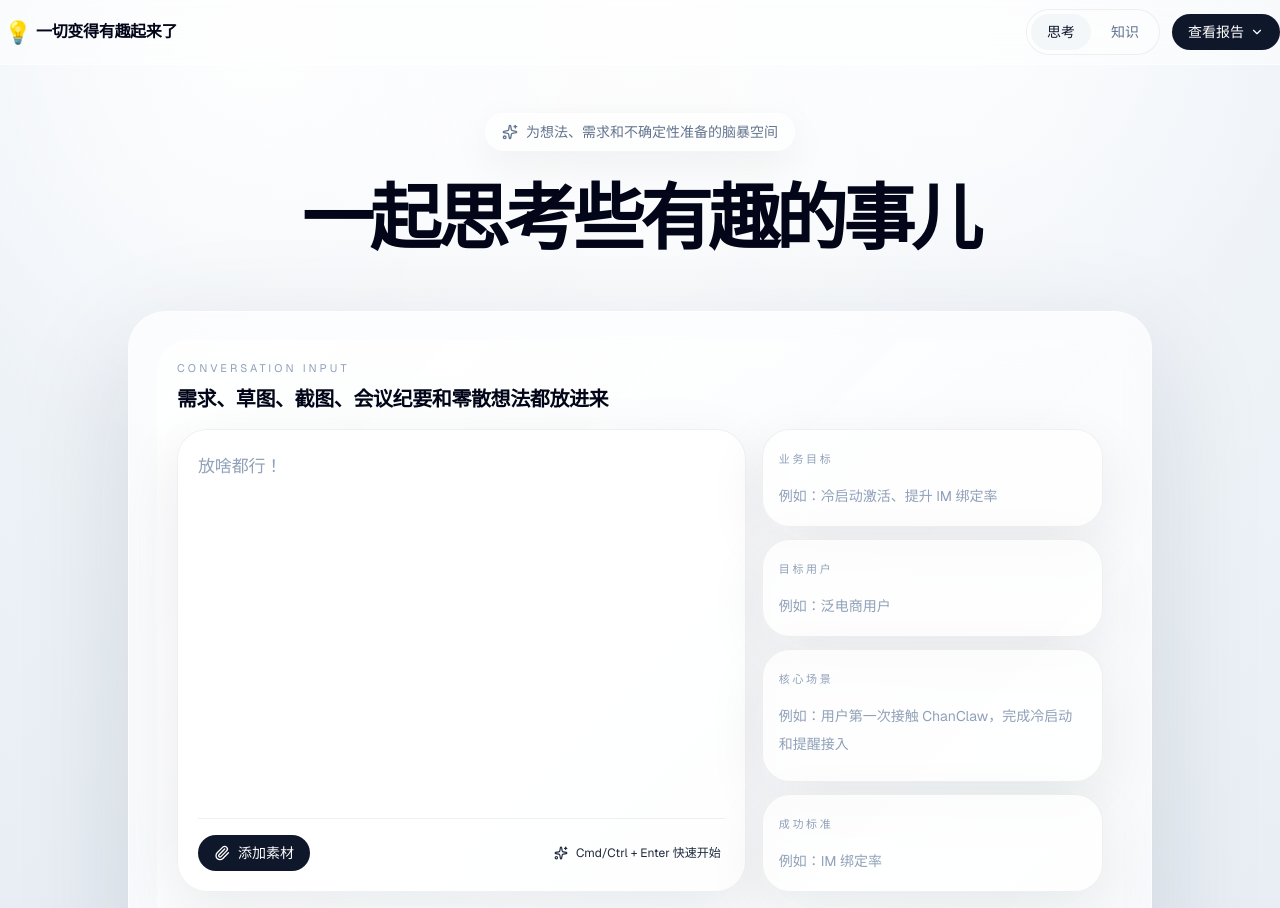
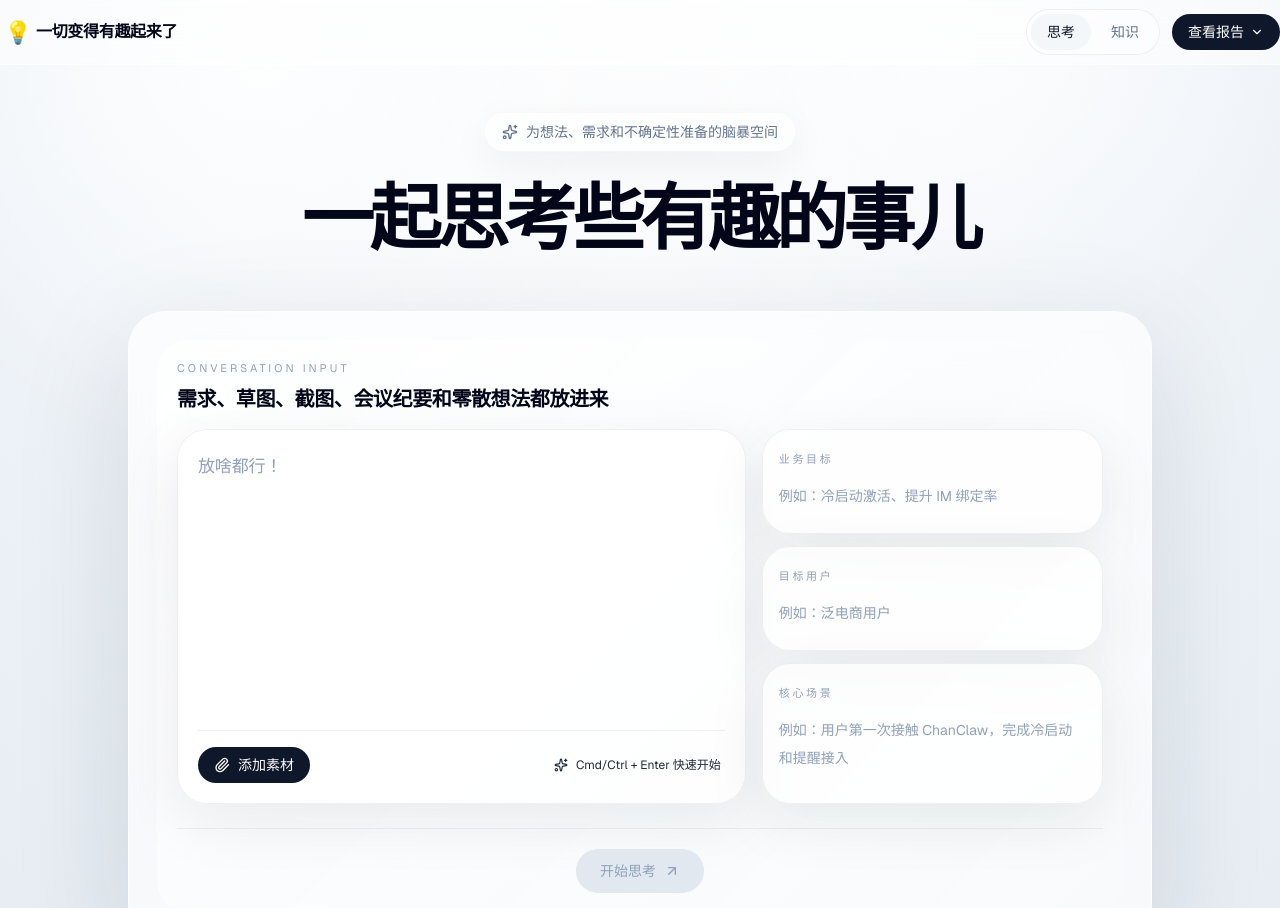
Before and after one commit to 9Joedesign/Infinite, a Next.js app: page / in a window 1280 px wide. Shown: the top 908 px of the page. Built offline with nearby package versions, Linux system fonts and the light colour scheme.

Commit message:
Remove success criteria quick field

```diff
--- a/components/workspace/InputPanel.tsx
+++ b/components/workspace/InputPanel.tsx
@@ -234,17 +234,6 @@ export default function InputPanel() {
                 className="mt-3 min-h-14 w-full resize-none border-0 bg-transparent text-sm leading-7 text-slate-800 placeholder:text-slate-400 focus:outline-none"
               />
             </label>
-
-            <label className="rounded-[28px] border border-black/6 bg-white/74 p-4 shadow-[0_18px_60px_rgba(15,23,42,0.08)]">
-              <span className="text-[11px] uppercase tracking-[0.24em] text-slate-400">成功标准</span>
-              <input
-                value={draftStructuredInput.successCriteria}
-                onChange={(e) => handleStructuredFieldChange('successCriteria', e.target.value)}
-                name="successCriteria"
-                placeholder="例如：IM 绑定率"
-                className="mt-3 w-full border-0 bg-transparent text-sm leading-7 text-slate-800 placeholder:text-slate-400 focus:outline-none"
-              />
-            </label>
           </div>
         </div>
 
```
